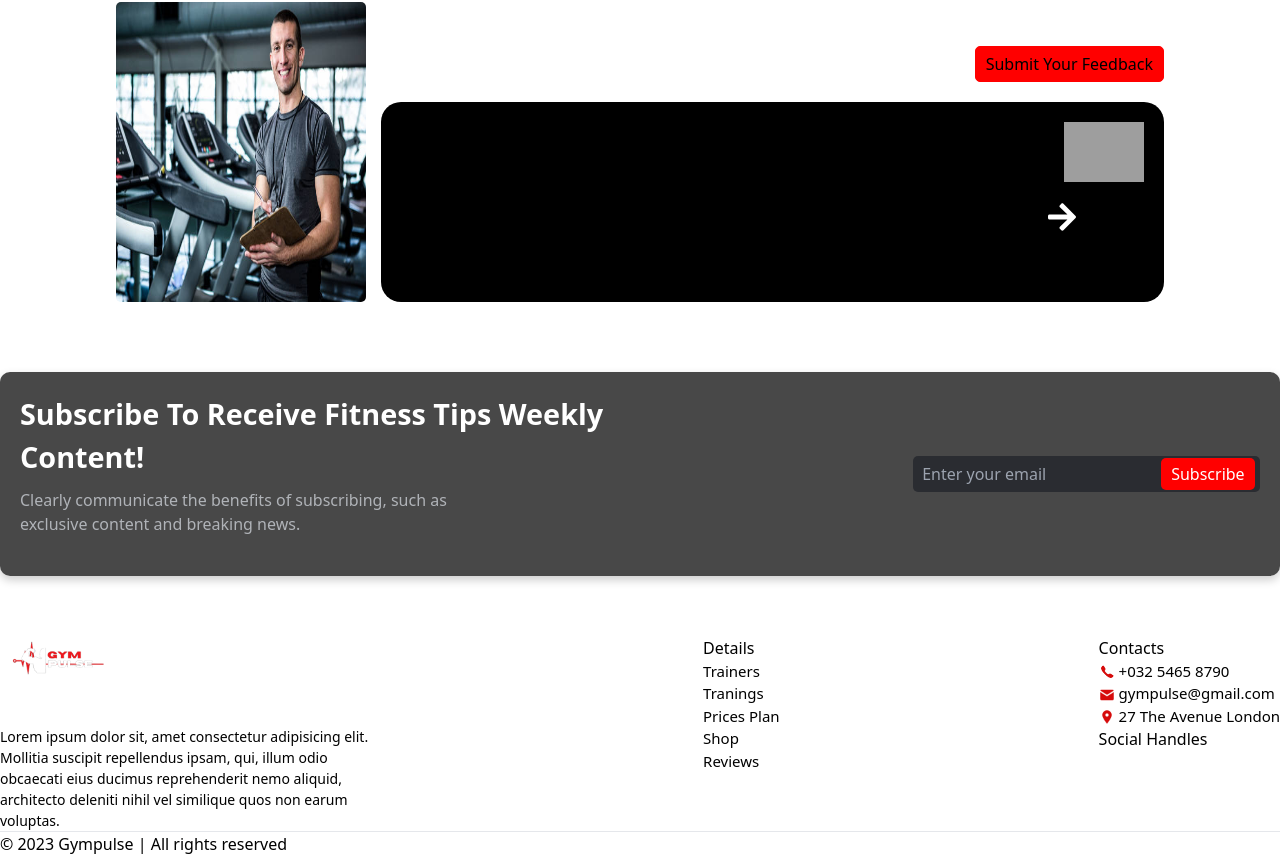
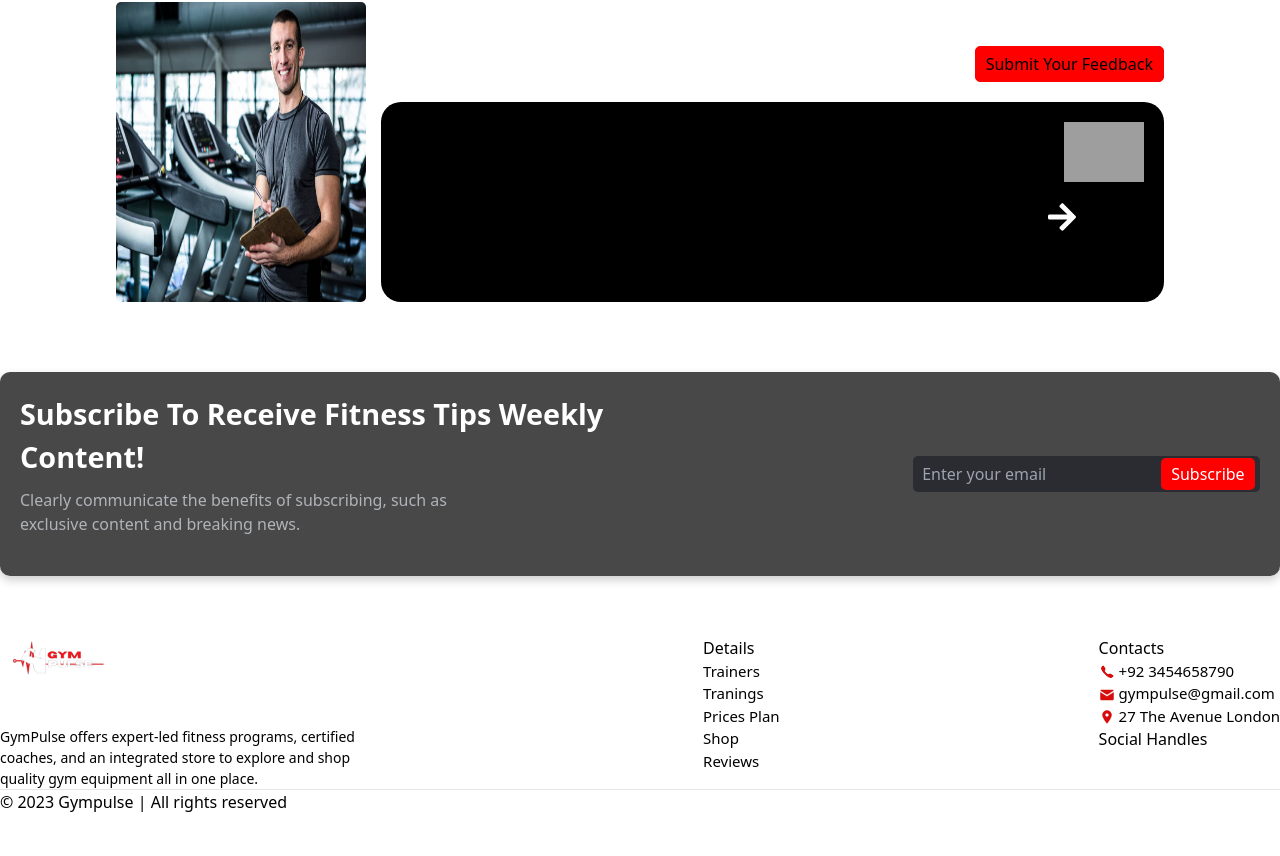
Before and after one commit to Umair-Waheed/gympluse-fitnessweb, a React (Vite) app: page / in a window 1280 px wide. Shown: the part 5973-6829 px from the top of the page. After the commit the page ends 6787 px from the top, so only its background shows below. Built offline with nearby package versions, Linux system fonts and the light colour scheme; grey boxes are pictures that could not be loaded.

Commit message:
Update Footer.jsx

```diff
--- a/src/components/Footer/Footer.jsx
+++ b/src/components/Footer/Footer.jsx
@@ -8,7 +8,7 @@ const Footer = () => {
 
         <div className="footer-logo ">
           <img src={assets.logo} alt="" />
-          <p>Lorem ipsum dolor sit, amet consectetur adipisicing elit. Mollitia suscipit repellendus ipsam, qui, illum odio obcaecati eius ducimus reprehenderit nemo aliquid, architecto deleniti nihil vel similique quos non earum voluptas.</p>
+          <p>GymPulse offers expert-led fitness programs, certified coaches, and an integrated store to explore and shop quality gym equipment all in one place.</p>
         </div>
 
         <div className="details">
@@ -28,7 +28,7 @@ const Footer = () => {
           <ul>
             <li>
               <img src={assets.phoneLogo} alt="" />
-              <p>+032 5465 8790</p>
+              <p>+92 3454658790</p>
             </li>
             <li>
               <img src={assets.mailLogo} alt="" />
```
